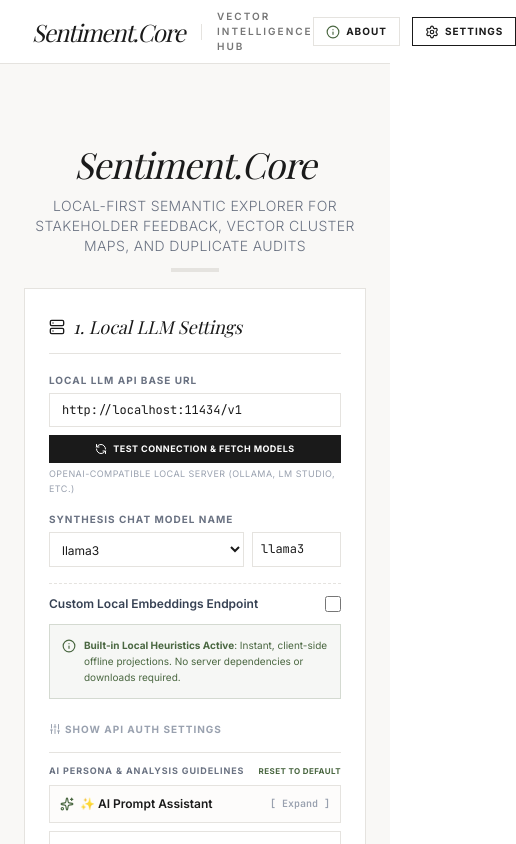
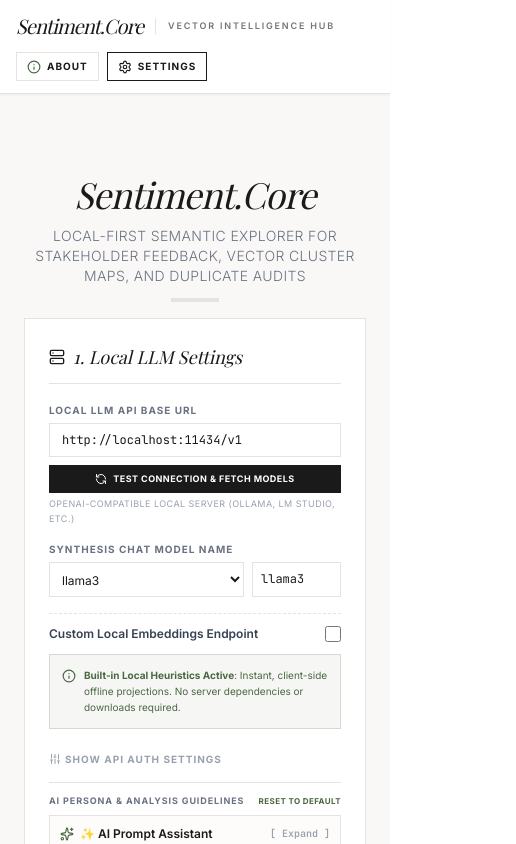
Before and after one commit to philipobrien-sdm/Sentiment.Core, a React (Vite) app: page / in a window 390 px wide. Shown: the top 844 px of the page, 516 px wide, since content can reach past the window. Built offline with nearby package versions, Linux system fonts and the light colour scheme; a web font is replaced by a local one.

Commit message:
style: improve mobile responsiveness and layout
Adjust header styling and component spacing to improve navigation and visual hierarchy on smaller screens.

```diff
--- a/src/App.tsx
+++ b/src/App.tsx
@@ -1420,16 +1420,16 @@ Respond using clean, structured markdown with the following headers:
       )}
 
       {/* Main Header navigation */}
-      <header id="main_header" className="bg-white border-b border-[#E5E3DF] h-16 flex items-center justify-between px-8 shrink-0 sticky top-0 z-40">
-        <div className="flex items-center gap-4">
-          <span className="font-serif italic text-2xl tracking-tighter text-[#1A1A1A]">Sentiment.Core</span>
+      <header id="main_header" className="bg-white border-b border-[#E5E3DF] min-h-16 py-3 px-4 sm:px-8 flex flex-wrap items-center justify-between gap-3 shrink-0 sticky top-0 z-40 shadow-xs">
+        <div className="flex items-center gap-3 sm:gap-4 shrink-0">
+          <span className="font-serif italic text-xl sm:text-2xl tracking-tighter text-[#1A1A1A]">Sentiment.Core</span>
           <span className="h-4 w-px bg-[#E5E3DF]"></span>
-          <span className="text-[10px] uppercase tracking-[0.2em] font-semibold opacity-60">Vector Intelligence Hub</span>
+          <span className="text-[9px] sm:text-[10px] uppercase tracking-[0.2em] font-semibold opacity-60">Vector Intelligence Hub</span>
         </div>
 
-        <div className="flex items-center gap-3">
+        <div className="flex flex-wrap items-center gap-2 sm:gap-3 shrink-0">
           {/* Active Local LLM Info Label */}
-          <div className="hidden md:flex items-center gap-2 border border-[#E5E3DF] bg-[#F9F8F6] px-3 py-1.5 text-[10px] uppercase tracking-wider font-mono">
+          <div className="hidden md:flex items-center gap-2 border border-[#E5E3DF] bg-[#F9F8F6] px-2.5 py-1.5 text-[10px] uppercase tracking-wider font-mono">
             <span className={`h-1.5 w-1.5 rounded-full ${llmSettings.useCustomEmbedding ? "bg-[#4A6741] animate-pulse" : "bg-gray-400"}`} />
             <span className="text-gray-500">LLM:</span>
             <span className="font-bold text-[#1A1A1A]">{llmSettings.modelName}</span>
@@ -1437,7 +1437,7 @@ Respond using clean, structured markdown with the following headers:
 
           {/* Quick stats label (only if initialized) */}
           {isInitialized && (
-            <div className="border border-[#E5E3DF] text-[#1A1A1A] px-3 py-1.5 text-[10px] uppercase tracking-widest font-mono font-bold bg-white">
+            <div className="border border-[#E5E3DF] text-[#1A1A1A] px-2.5 py-1.5 text-[10px] uppercase tracking-widest font-mono font-bold bg-white">
               {comments.filter(c => !c.isArchived).length} records
             </div>
           )}
@@ -1451,7 +1451,7 @@ Respond using clean, structured markdown with the following headers:
                 }
                 setIsSynthesisModalOpen(true);
               }}
-              className="flex items-center gap-1.5 border border-[#E5E3DF] hover:border-[#1A1A1A] hover:bg-[#F9F8F6] text-[#1A1A1A] px-3 py-1.5 text-[10px] uppercase tracking-widest font-bold cursor-pointer transition-all bg-white"
+              className="flex items-center gap-1.5 border border-[#E5E3DF] hover:border-[#1A1A1A] hover:bg-[#F9F8F6] text-[#1A1A1A] px-2.5 py-1.5 text-[10px] uppercase tracking-widest font-bold cursor-pointer transition-all bg-white"
               title="Open LLM Critique History Hub"
             >
               <History className="w-3.5 h-3.5 text-amber-500" />
@@ -1463,7 +1463,7 @@ Respond using clean, structured markdown with the following headers:
           {isInitialized && (
             <button
               onClick={() => handleOpenStakeholderModal()}
-              className="flex items-center gap-1.5 border border-[#E5E3DF] hover:border-[#4A6741] hover:bg-emerald-50 text-[#1A1A1A] px-3 py-1.5 text-[10px] uppercase tracking-widest font-bold cursor-pointer transition-all bg-white"
+              className="flex items-center gap-1.5 border border-[#E5E3DF] hover:border-[#4A6741] hover:bg-emerald-50 text-[#1A1A1A] px-2.5 py-1.5 text-[10px] uppercase tracking-widest font-bold cursor-pointer transition-all bg-white"
               title="Open Stakeholder Power-Interest Matrix Modal"
             >
               <FolderKanban className="w-3.5 h-3.5 text-[#4A6741]" />
@@ -1475,7 +1475,7 @@ Respond using clean, structured markdown with the following headers:
           {isInitialized && (
             <button
               onClick={() => setIsDocumentContextModalOpen(true)}
-              className="flex items-center gap-1.5 border border-[#E5E3DF] hover:border-amber-600 hover:bg-amber-50 text-[#1A1A1A] px-3 py-1.5 text-[10px] uppercase tracking-widest font-bold cursor-pointer transition-all bg-white"
+              className="flex items-center gap-1.5 border border-[#E5E3DF] hover:border-amber-600 hover:bg-amber-50 text-[#1A1A1A] px-2.5 py-1.5 text-[10px] uppercase tracking-widest font-bold cursor-pointer transition-all bg-white"
               title="Open Document Context Workbench Modal"
             >
               <BookOpen className="w-3.5 h-3.5 text-amber-600" />
@@ -1486,7 +1486,7 @@ Respond using clean, structured markdown with the following headers:
           {/* About Modal Button */}
           <button
             onClick={() => setIsAboutOpen(true)}
-            className="flex items-center gap-1.5 border border-[#E5E3DF] hover:border-[#1A1A1A] hover:bg-[#F9F8F6] text-[#1A1A1A] px-3 py-1.5 text-[10px] uppercase tracking-widest font-bold cursor-pointer transition-all bg-white"
+            className="flex items-center gap-1.5 border border-[#E5E3DF] hover:border-[#1A1A1A] hover:bg-[#F9F8F6] text-[#1A1A1A] px-2.5 py-1.5 text-[10px] uppercase tracking-widest font-bold cursor-pointer transition-all bg-white"
             title="About Sentiment.Core & Embeddings"
           >
             <Info className="w-3.5 h-3.5 text-[#4A6741]" />
@@ -1496,7 +1496,7 @@ Respond using clean, structured markdown with the following headers:
           {/* Slide Drawer Button */}
           <button
             onClick={() => setIsSettingsOpen(true)}
-            className="flex items-center gap-1.5 border border-[#1A1A1A] hover:bg-[#F9F8F6] text-[#1A1A1A] px-3 py-1.5 text-[10px] uppercase tracking-widest font-bold cursor-pointer transition-all bg-white"
+            className="flex items-center gap-1.5 border border-[#1A1A1A] hover:bg-[#F9F8F6] text-[#1A1A1A] px-2.5 py-1.5 text-[10px] uppercase tracking-widest font-bold cursor-pointer transition-all bg-white"
             title="Configure Local LLM"
           >
             <Settings className="w-3.5 h-3.5" />
@@ -1563,8 +1563,8 @@ Respond using clean, structured markdown with the following headers:
             </section>
 
             {/* View Mode Navigation Tabs */}
-            <div className="flex flex-col sm:flex-row sm:items-stretch justify-between border-b border-[#E5E3DF] gap-2 w-full">
-              <section className="flex overflow-x-auto shrink-0 scrollbar-none">
+            <div className="flex flex-col md:flex-row md:items-center justify-between border-b border-[#E5E3DF] gap-2 w-full pb-1 md:pb-0">
+              <section className="flex flex-wrap items-center gap-1 sm:gap-2 max-w-full overflow-x-auto scrollbar-thin">
                 {[
                   { id: "explore", label: "Similarity Plot", icon: Map },
                   { id: "list", label: "Comments List", icon: List },
@@ -1580,10 +1580,10 @@ Respond using clean, structured markdown with the following headers:
                     <button
                       key={tab.id}
                       onClick={() => setActiveTab(tab.id as any)}
-                      className={`flex items-center justify-center gap-2 px-6 py-3.5 text-[11px] uppercase tracking-[0.15em] font-semibold border-b-2 -mb-[2px] transition-all shrink-0 ${
+                      className={`flex items-center justify-center gap-1.5 px-3.5 sm:px-4 py-2.5 text-[10px] sm:text-[11px] uppercase tracking-[0.12em] font-semibold border-b-2 transition-all cursor-pointer ${
                         isActive
-                          ? "border-[#1A1A1A] text-[#1A1A1A]"
-                          : "border-transparent text-gray-400 hover:text-[#1A1A1A]"
+                          ? "border-[#1A1A1A] text-[#1A1A1A] bg-[#F9F8F6]"
+                          : "border-transparent text-gray-500 hover:text-[#1A1A1A] hover:bg-gray-50"
                       }`}
                     >
                       <Icon className="w-3.5 h-3.5" />
@@ -1593,7 +1593,7 @@ Respond using clean, structured markdown with the following headers:
                 })}
               </section>
 
-              <div className="flex items-center px-4 sm:px-0 py-2 sm:py-0 mb-1 sm:mb-0">
+              <div className="flex items-center px-2 sm:px-0 py-1 sm:py-0 shrink-0">
                 <button
                   onClick={() => {
                     if (!activeSynthesis && synthesisHistory.length > 0) {
@@ -1601,7 +1601,7 @@ Respond using clean, structured markdown with the following headers:
                     }
                     setIsSynthesisModalOpen(true);
                   }}
-                  className="flex items-center gap-1.5 border border-[#E5E3DF] hover:border-[#1A1A1A] hover:bg-[#F9F8F6] text-[#1A1A1A] px-3 py-1.5 text-[10px] uppercase tracking-widest font-bold cursor-pointer transition-all bg-white"
+                  className="flex items-center gap-1.5 border border-[#E5E3DF] hover:border-[#1A1A1A] hover:bg-[#F9F8F6] text-[#1A1A1A] px-3 py-1.5 text-[10px] uppercase tracking-widest font-bold cursor-pointer transition-all bg-white shadow-xs"
                   title="View Saved Critical Summaries & Audits"
                 >
                   <History className="w-3.5 h-3.5 text-amber-500" />
@@ -1618,7 +1618,7 @@ Respond using clean, structured markdown with the following headers:
                 <div className="grid grid-cols-1 xl:grid-cols-3 gap-8">
 
                   {/* Interactive Plot */}
-                  <div className="xl:col-span-2 h-[520px] flex flex-col">
+                  <div className="xl:col-span-2 min-h-[580px] lg:h-[620px] flex flex-col">
                     <VectorPlot
                       comments={filteredComments}
                       selectedCommentId={selectedCommentId}
--- a/src/components/VectorPlot.tsx
+++ b/src/components/VectorPlot.tsx
@@ -656,7 +656,7 @@ export const VectorPlot: React.FC<VectorPlotProps> = ({
           </div>
         </div>
 
-        <div className="flex items-center gap-3">
+        <div className="flex flex-wrap items-center gap-2 sm:gap-3">
           {/* Active Legend Filter status badge (if active) */}
           {activeLegendFilter && (
             <div className="flex items-center gap-2 bg-amber-50 text-amber-950 border border-amber-300 px-2.5 py-1 text-[10px] font-mono font-bold uppercase">
@@ -716,7 +716,7 @@ export const VectorPlot: React.FC<VectorPlotProps> = ({
       {/* Canvas Graphical Representation Area */}
       <div
         ref={containerRef}
-        className="relative flex-1 bg-[#F9F8F6] cursor-grab active:cursor-grabbing overflow-hidden select-none min-h-[380px]"
+        className="relative flex-1 bg-[#F9F8F6] cursor-grab active:cursor-grabbing overflow-hidden select-none min-h-[280px]"
       >
         <canvas
           ref={canvasRef}
@@ -804,7 +804,7 @@ export const VectorPlot: React.FC<VectorPlotProps> = ({
         </div>
 
         {/* Legend Filter Buttons Row */}
-        <div className="flex flex-wrap items-center gap-2 max-h-24 overflow-y-auto scrollbar-thin">
+        <div className="flex flex-wrap items-center gap-1.5 max-h-36 overflow-y-auto p-2 border border-gray-200 bg-[#FAF9F7]">
           {colorMode === "sentiment" ? (
             <>
               {/* Positive */}
```
